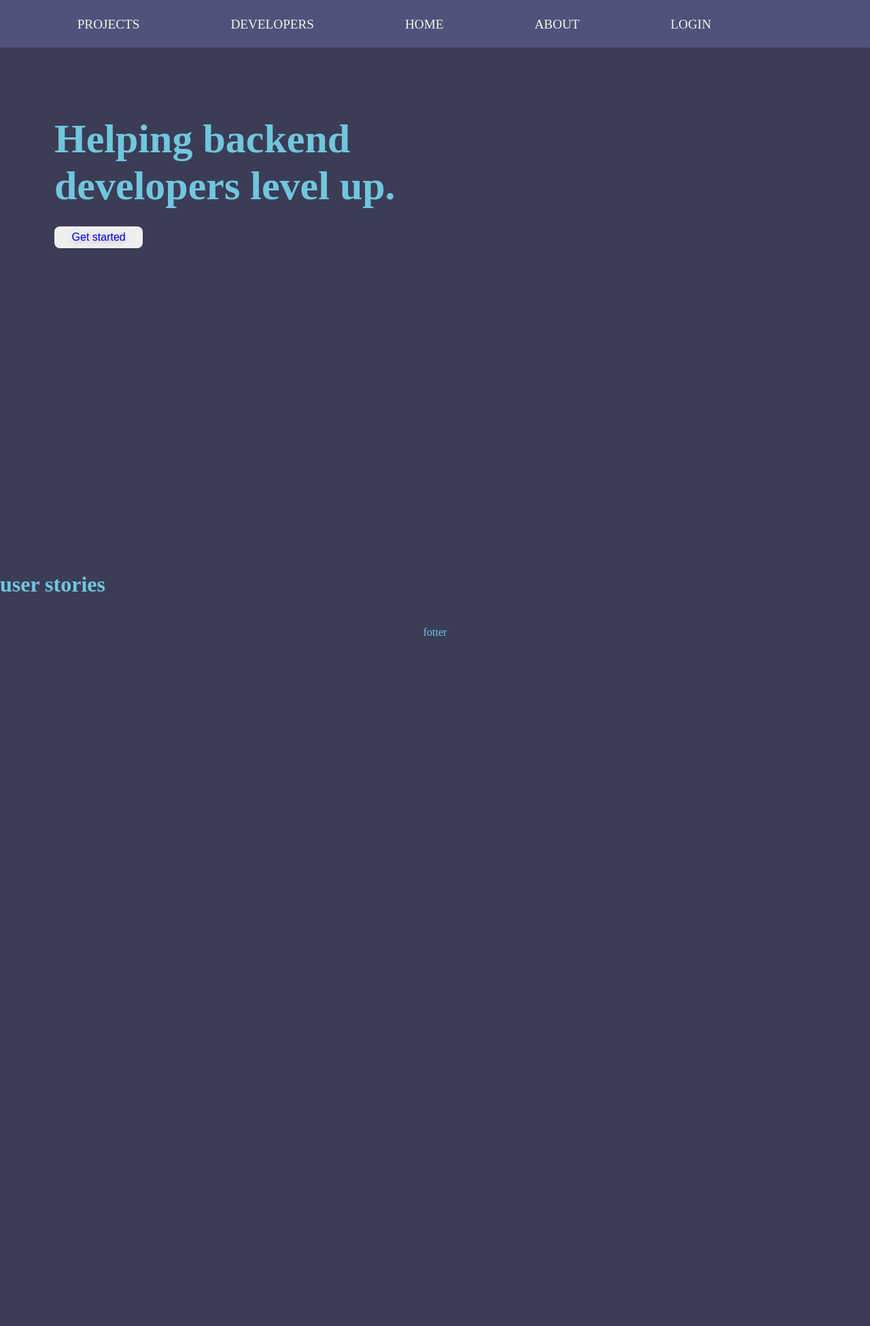
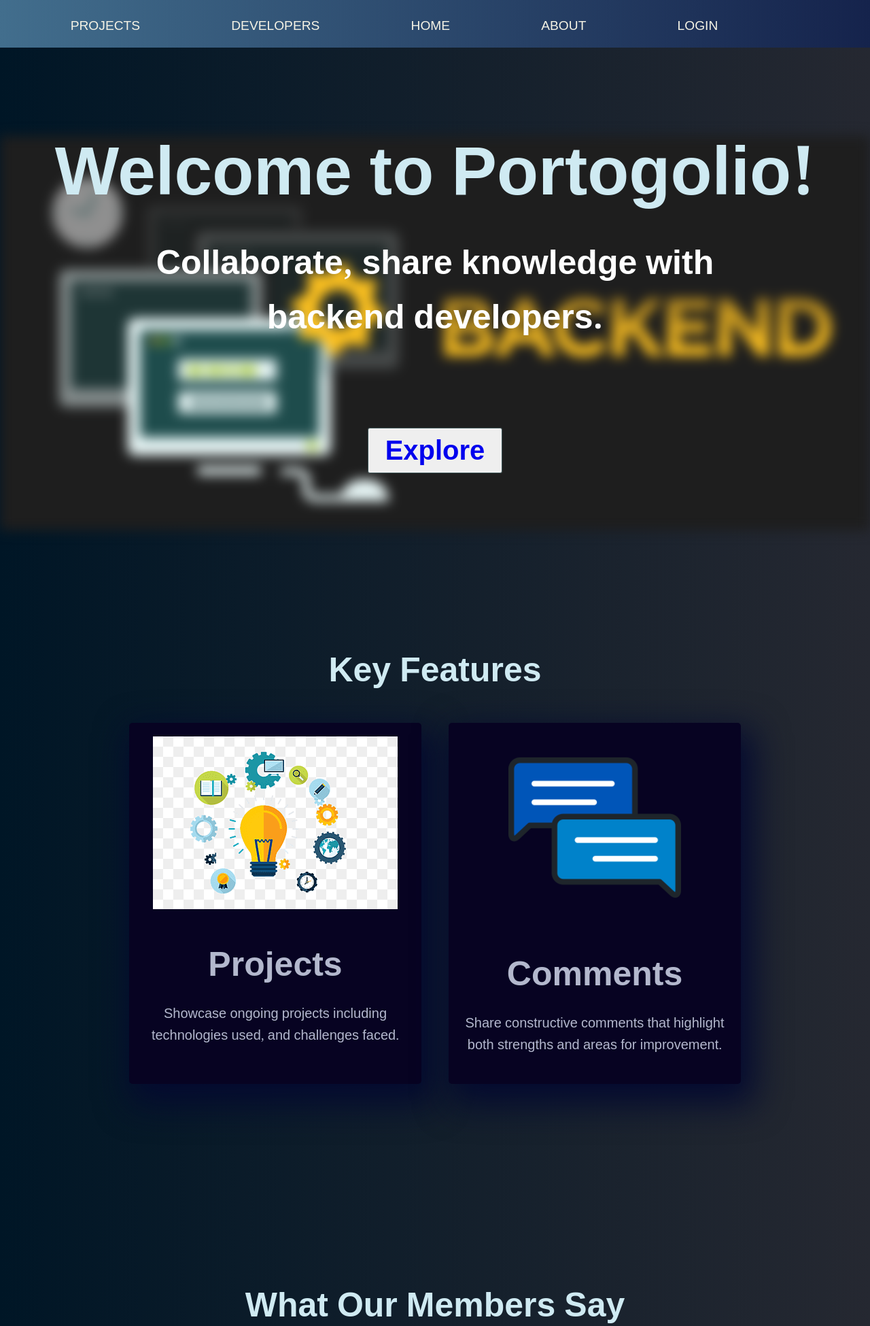
Before and after one commit to tommy457/Portogolio, a Flask app: page / in a window 1280 px wide; the page is wider, and only the part inside the window is pictured. Shown: the top 1950 px of that part at 68% size. Before the commit the page ends 935 px from the top of that part, so only its background shows below. Run offline with Flask 3, Linux system fonts and the light colour scheme; some web fonts are replaced.

Commit message:
created a landing page and updated form and user model and updated templates to accommodate new changes

```diff
--- a/models/user.py
+++ b/models/user.py
@@ -25,6 +25,8 @@ class User(BaseModel, Base, UserMixin):
     role = Column(String(32), nullable=False)
     country = Column(String(20), nullable=False)
     email = Column(String(128), unique=True, nullable=False)
+    github = Column(String(128), unique=True, nullable=False)
+    linkedin = Column(String(128), unique=True, nullable=False)
     password = Column(String(256), nullable=False)
     profile_pic = Column(String(20), nullable=False, default='default.png')
     projects = relationship("Project", backref="user", cascade="all, delete")
--- a/portogolio/routes.py
+++ b/portogolio/routes.py
@@ -41,7 +41,7 @@ def login():
         user = storage.qurery_by_email(User, email=form.email.data)
         if user and check_password_hash(user.password, form.password.data):
             login_user(user, remember=form.remember.data)
-            return redirect(url_for('developers'))
+            return redirect(url_for('profile', user_id=user.id))
         else:
             flash('Login Unsuccessful. Please check email and password',
                   'danger')
@@ -69,10 +69,13 @@ def profile(user_id):
                                             prev=current_user.profile_pic)
             else:
                 picture_file = current_user.profile_pic
+
             current_user.username = form.username.data
             current_user.email = form.email.data
             current_user.country = form.country.data
             current_user.role = form.role.data
+            current_user.github = form.github.data
+            current_user.linkedin = form.linkedin.data
             current_user.profile_pic = picture_file
 
             storage.save()
@@ -82,6 +85,9 @@ def profile(user_id):
             form.email.data = current_user.email
             form.country.data = current_user.country
             form.role.data = current_user.role
+            form.github.data = current_user.github
+            form.linkedin.data = current_user.linkedin
+
             picture_file = current_user.profile_pic
         return render_template('profile.html', user=current_user,
                                form=form,
@@ -107,6 +113,8 @@ def register():
         user = User(username=form.username.data,
                     email=form.email.data,
                     role=form.role.data,
+                    github=form.github.data,
+                    linkedin=form.linkedin.data,
                     country=form.country.data,
                     password=generate_password_hash(form.password.data))
         profile = Profile(user_id=user.id)
--- a/portogolio/static/styles/main.css
+++ b/portogolio/static/styles/main.css
@@ -1,9 +1,10 @@
 body {
   margin: 0;
   padding: 0;
-  background-color: #3b3d57;
+  background: linear-gradient(to left, #252831, #001626);
+  font-family: 'Noto Serif Gurmukhi', sans-serif;
   box-sizing: border-box;
-  color: #71c6dd;
+  color: #cfeaf2;
 
 }
 
@@ -11,17 +12,66 @@ header {
   height: 70px;
   width: 100%;
   z-index: 50;
-  background-color: #4f537b;
+  background: linear-gradient(to left, #15234c, #426e8d);
   box-shadow: #4f537b;
 }
 
+
+footer .left-links {
+  display: flex;
+  align-items: center;
+  flex-direction: column;
+  padding-left: 100px;
+}
+
 footer {
+  color: #fff;
+  padding: 20px;
+  display: flex;
+  justify-content: space-around;
+  flex-wrap: wrap;
+}
+
+.footer-section {
+  margin-bottom: 20px;
+}
+
+.footer-section h3 {
+  font-size: 1.2em;
+  margin-bottom: 10px;
+}
+
+.footer-section p {
+  margin: 5px 0;
+}
+
+.footer-section a {
+  color: #71c6dd;
+  text-decoration: none;
+  display: block;
+  margin: 5px 0;
+}
+
+
+
+.footer-section button:hover {
+  background-color: #217dbb;
+}
+
+
+.about-section {
+  height: 50vh;
+  display: flex;
+  flex-direction: column;
+  justify-content: center;
   align-items: center;
-  height: 60px;
-  width: 100%;
-  bottom: 0;
-  display: flex;
-  justify-content: center;
+  text-align: center;
+  padding: 20px auto;
+}
+
+.about-section p {
+  max-width: 50%;
+  line-height: 1.6;
 }
 
 .start {
@@ -37,16 +87,6 @@ footer {
   margin-left: 5em;
   width: 50%;
   padding-top: 50px;
-}
-
-.land-page h1 {
-  font-size: 60px;
-  margin-bottom: 20px;
-}
-
-.land-page p {
-  font-size: 25px;
-  margin-top: 0px;
 }
 
 a {
@@ -224,14 +264,76 @@ h6 {
 }
 
 p {
-	font-size: 20fpx;
-	line-height: 21px;
+	font-size: 20px;
+	line-height: 1.6;
+}
+.section {
+  height: 100vh;
+  display: flex;
+  flex-direction: column;
+  justify-content: center;
+  align-items: center;
+  text-align: center;
+  padding: 20px;
+}
+
+ p {
+  font-size: 20px;
+  margin-top: 0px;
+}
+h2 {
+  font-size: 50px;
+  margin-bottom: 20px;
+  text-align: center;
+}
+
+#home {
+  position: relative;
+}
+
+#home::before {
+  content: '';
+  position: absolute;
+  width: 100%;
+  height: 100%;
+  background-image: url('/static/images/backend_1.png');
+  background-size: 100%;
+  background-repeat: no-repeat;
+  background-position: center center;
+  filter: blur(9px);
+  z-index: -1;
+}
+
+.content h2{
+  font-size: 100px;
+  margin: -100px;
+}
+.content .primary {
+	border: 1px solid #3d5456;
+	border-radius: 3px;
+	font-weight: 900;
+  font-size: 40px;
+	padding: 10px 25px;
+
+}
+.content p{
+  font-size: 50px;
+  margin: 120px;
+  color: #fff;
+  font-weight: bold;
+
+}
+
+.feat {
+	padding: 7px;
+  max-width: 300px;
+  max-height: 300px;
 }
 
 .card-container {
 	background-color: rgb(7, 3, 34);
 	border-radius: 5px;
-	box-shadow: 10px 20px 50px 10px rgb(10, 20, 90);
+	box-shadow: 10px 20px 50px 10px rgb(4, 10, 48);
 	color: #B3B8CD;
 	position: relative;
 	width: 390px;
@@ -257,7 +359,15 @@ p {
   padding: 20px;
   margin: 20px 20px 20px 20px;
 }
-
+.buttons {
+  display: block;
+  width: 90px;
+  padding: 10px;
+  font-size: 16px;
+  border: none;
+  border-radius: 5px;
+  cursor: pointer;
+}
 button.primary {
 	border: 1px solid #3d5456;
 	border-radius: 3px;
@@ -312,6 +422,7 @@ button:hover{
 	text-align: center;
   padding: 20px;
   margin: 20px 20px 20px 20px;
+  max-width: 85%;
 }
 .para {
   overflow-wrap: break-word;
--- a/portogolio/templates/developers.html
+++ b/portogolio/templates/developers.html
@@ -8,10 +8,7 @@
         <h3>{{ user.username }}</h3>
         <h6>{{ user.country }}</h6>
         <p>{{ user.role }}</p>
-        <div class="buttons">
-            <button class="primary">
-                <a href="#" >Message</a>
-            </button>
+        <div>
             <button class="primary">
                 <a href="{{ url_for('profile', user_id=user.id ) }}" >Profile</a>
             </button>
--- a/portogolio/templates/home.html
+++ b/portogolio/templates/home.html
@@ -1,20 +1,74 @@
 {% extends "index.html" %}
 {% block content %}
-<section class="start">
-    <div class="container">
-        <div class="land-page">
-            <h1>Helping backend developers level up.</h1>
-            <p> </p>
-            <button>
-                <a href="/register">Get started</a>
-            </button>
-        </div>
 
+<div id="home" class="section">
+    <div class="content">
+        <h2>Welcome to Portogolio!</h2>
+        <p>Collaborate, share knowledge with backend developers.</p>
+        <button class="primary">
+            <a href="{{ url_for('projects') }}" class="cta-button">Explore</a>
+        </button>
     </div>
-</section>
-<div class="user-stories">
-    <h1>user stories</h1>
 </div>
-<footer>fotter</footer>
+<h2>Key Features</h2>
+
+<div class="developers">
+
+    <div class="card-container">
+        <img class="" src="/static/images/projects.png" />
+        <h2>Projects</h2>
+        <p>Showcase ongoing projects including technologies used, and challenges faced.</p>
+    </div>
+    <div class="card-container">
+        <img class="feat" src="/static/images/comments.png"/>
+        <h2>Comments</h2>
+        <p>Share constructive comments that highlight both strengths and areas for improvement.</p>
+    </div>
+
+
+</div>
+
+<div id="testimonials" class="section">
+    <h2>What Our Members Say</h2>
+    <div>
+        <p>"I love being part of this community. It has helped me grow as a backend developer."</p>
+        <p>- Adam Adamo, Junior Backend Developer</p>
+    </div>
+    <div>
+        <p>"The collaboration and knowledge sharing in this community are unparalleled."</p>
+        <p>- Mohamed Lamnie, Junior Backend Engineer</p>
+    </div>
+    <button class="primary">
+        <a href="{{ url_for('register') }}">Join Us Today</a>
+    </button>
+
+</div>
+
+<div id="about" class="about-section">
+    <h2>About Us</h2>
+    <p>As i dive in the backend specialization journey at ALX i wanted share this platform with my peers for collaboration, knowledge sharing, and professional growth<p>
+    <button class="primary">
+        <a href="https://github.com/tommy457/Portogolio">Source Code</a>
+    </button>
+</div>
+
+<footer>
+    <div class="footer-section contact-section">
+        <h3>Contact Us:</h3>
+        <p>Email: boukhalfaml1011@gmail.com</p>
+        <p>HQ: Algeria</p>
+    </div>
+
+    <div class="footer-section social-section">
+        <h3>Follow Us</h3>
+        <a href="https://twitter.com/Mohamed81973365" >Twitter</a>
+        <a href="https://github.com/tommy457" >Github</a>
+        <a href="https://www.linkedin.com/in/mohamed-lamine-boukhalfa/" >LinkedIn</a>
+    </div>
+
+
+
+</footer>
+
 
 {% endblock content %}
--- a/portogolio/templates/index.html
+++ b/portogolio/templates/index.html
@@ -5,14 +5,14 @@
     <meta name="viewport" content="width=device-width, initial-scale=1.0">
     <link rel="stylesheet" href="{{ url_for('static', filename='styles/main.css' ) }}">
     <script type="text/javascript" src="{{ url_for('static', filename='scripts.js' ) }}"></script>
-    <title>Portafoglio</title>
+    <link href="https://fonts.cdnfonts.com/css/noto-serif-gurmukhi" rel="stylesheet">    <title>Portafoglio</title>
 </head>
 <body>
     <header class="navMenu">
         <a href="/projects">Projects</a>
         <a href="/developers">Developers</a>
         <a href="/home">Home</a>
-        <a href="#">About</a>
+        <a href="/home#about">About</a>
         {% if current_user.is_authenticated %}
         <a href="{{ url_for('profile', user_id=current_user.id ) }}" class="log-in">Profile</a>
         <a href="/logout" class="log-in">Logout</a>
--- a/portogolio/templates/project.html
+++ b/portogolio/templates/project.html
@@ -23,6 +23,9 @@
     <label>
         {{ form.description(class="textarea input") }}
         <span>Project Description</span>
+        {% if form.description.errors %}
+        <p class="error">{{ form.description.errors[0] }}</p>
+        {% endif %}
     </label>
 
     <label>
--- a/portogolio/templates/projects.html
+++ b/portogolio/templates/projects.html
@@ -7,7 +7,7 @@
         <img class="flat" src="{{ url_for('static', filename='project_images/' + project.background_image) }}" alt="user" />
         <h3>{{  project.user.username}}</h3>
 
-        <div class="buttons">
+        <div class="">
             <button class="primary">
                 <a href="{{ url_for('show_project', user_id=project.user.id, project_id=project.id) }}" >SHOW</a>
             </button>
@@ -21,7 +21,8 @@
             <a href="{{ project.demo_link }}">Demo</a>
             <div class="para">
                 <h4>Description:</h4>
-                {{ project.description }}
+                {{ project.description[:200] }}
+                    ...<a href="{{ url_for('show_project', user_id=project.user.id, project_id=project.id ) }}" >See More</a>
             </div>
             <h4>Tech Stack</h4>
             <ul>
```
Also changed, not shown: models/forms.py (+16 -6 lines), portogolio/templates/profile.html (+33 -3 lines), portogolio/templates/register.html (+18 -0 lines), portogolio/static/images/backend_1.png (added), portogolio/static/images/comments.png (added), portogolio/static/images/projects.png (added).
